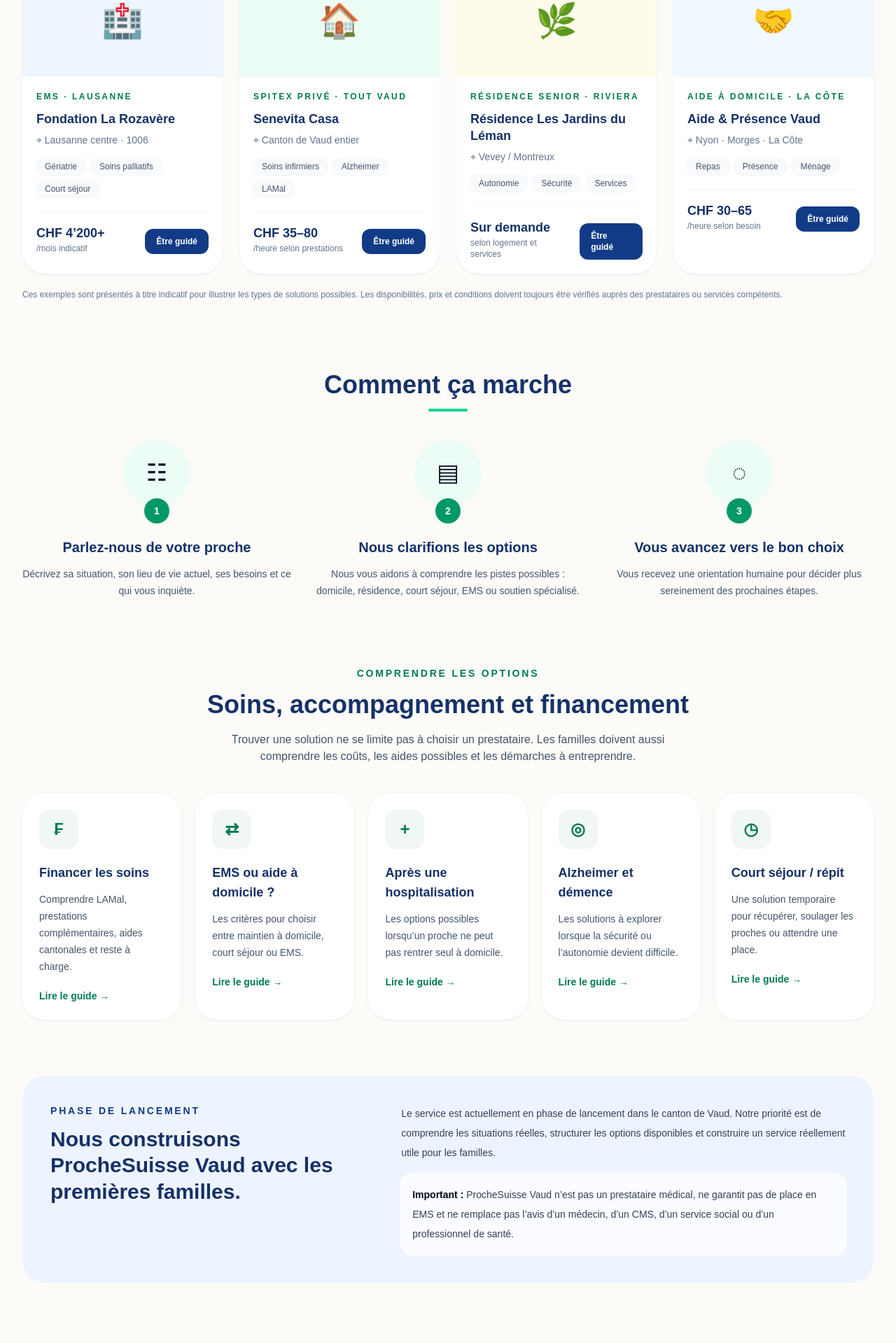
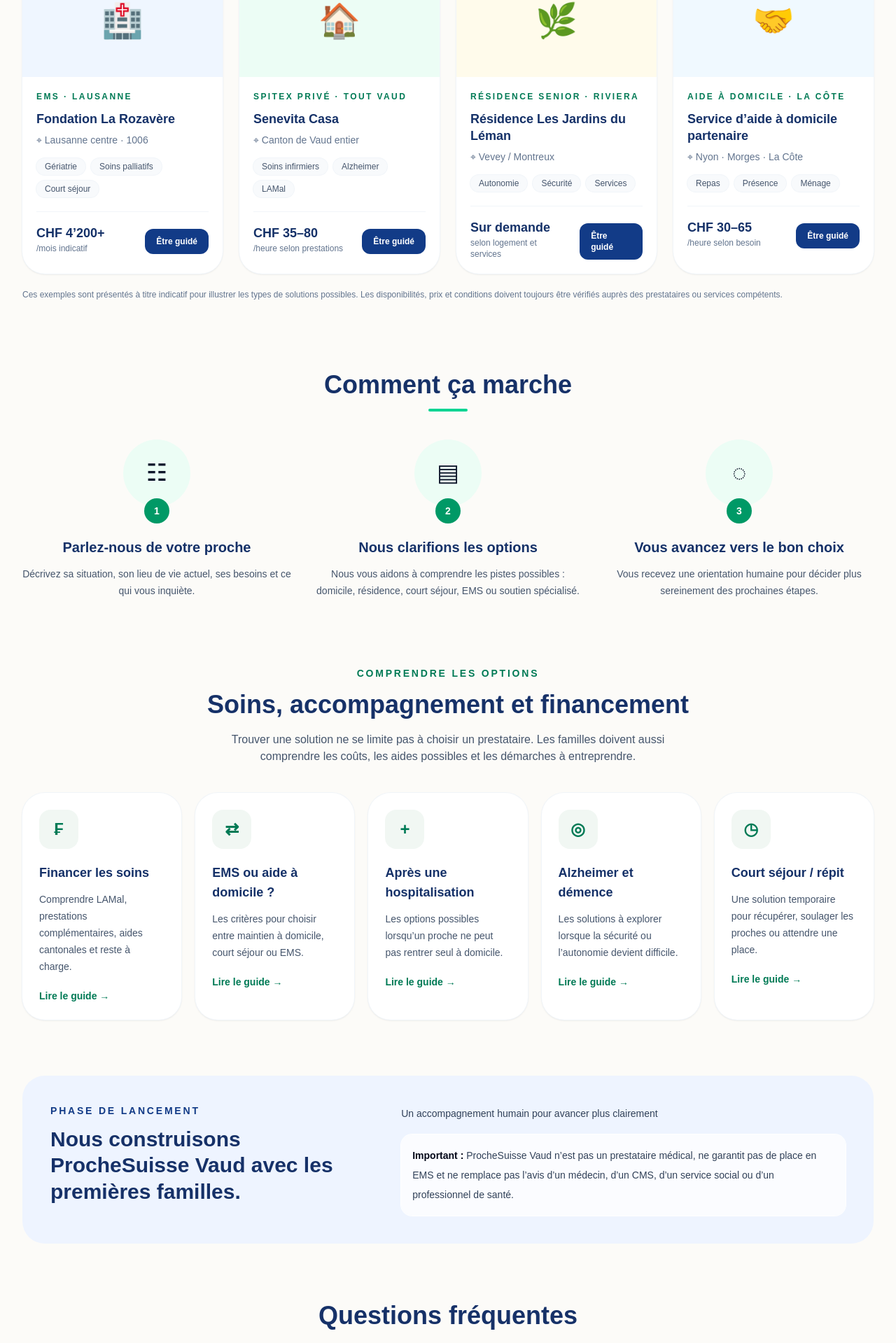
Before and after one commit to lucasruscio-hub/prochesuisse-vaud, a Next.js app: page / in a window 1280 px wide. Shown: the part 2352-4271 px from the top of the page at 70% size. Built offline with nearby package versions, Linux system fonts and the light colour scheme.

Commit message:
Fix launch credibility issues

```diff
--- a/app/layout.js
+++ b/app/layout.js
@@ -12,8 +12,9 @@
 });
 
 export const metadata = {
-  title: "Create Next App",
-  description: "Generated by create next app",
+  title: "ProcheSuisse Vaud | Orientation pour proches âgés",
+  description:
+    "ProcheSuisse Vaud aide les familles à trouver un cadre de vie ou un accompagnement adapté pour un proche âgé dans le canton de Vaud.",
 };
 
 export default function RootLayout({ children }) {
--- a/app/page.js
+++ b/app/page.js
@@ -159,7 +159,7 @@
   {
     category: "Aide à domicile",
     location: "La Côte",
-    name: "Aide & Présence Vaud",
+    name: "Service d’aide à domicile partenaire",
     area: "Nyon · Morges · La Côte",
     badge: "Intervention rapide",
     icon: "🤝",
@@ -862,7 +862,7 @@
             </div>
             <div className="space-y-4 text-sm leading-7 text-slate-700">
               <p>
-                Le service est actuellement en phase de lancement dans le canton de Vaud. Notre priorité est de comprendre les situations réelles, structurer les options disponibles et construire un service réellement utile pour les familles.
+                Un accompagnement humain pour avancer plus clairement
               </p>
               <p className="rounded-2xl bg-white/75 p-4 ring-1 ring-white">
                 <strong className="text-slate-950">Important :</strong> ProcheSuisse Vaud n’est pas un prestataire médical, ne garantit pas de place en EMS et ne remplace pas l’avis d’un médecin, d’un CMS, d’un service social ou d’un professionnel de santé.
@@ -931,7 +931,7 @@
             <div>
               <h3 className="text-sm font-semibold text-slate-900">Besoin d’aide ?</h3>
               <div className="mt-4 space-y-3 text-sm text-slate-600">
-                <p className="flex items-center gap-2"><Phone /> 021 123 45 67</p>
+                <p className="flex items-center gap-2"><Phone /> 079 535 07 81</p>
                 <p className="flex items-center gap-2"><Mail /> info@prochesuisse-vaud.ch</p>
                 <p className="flex items-center gap-2"><Pin /> Lausanne, Vaud</p>
               </div>
```
